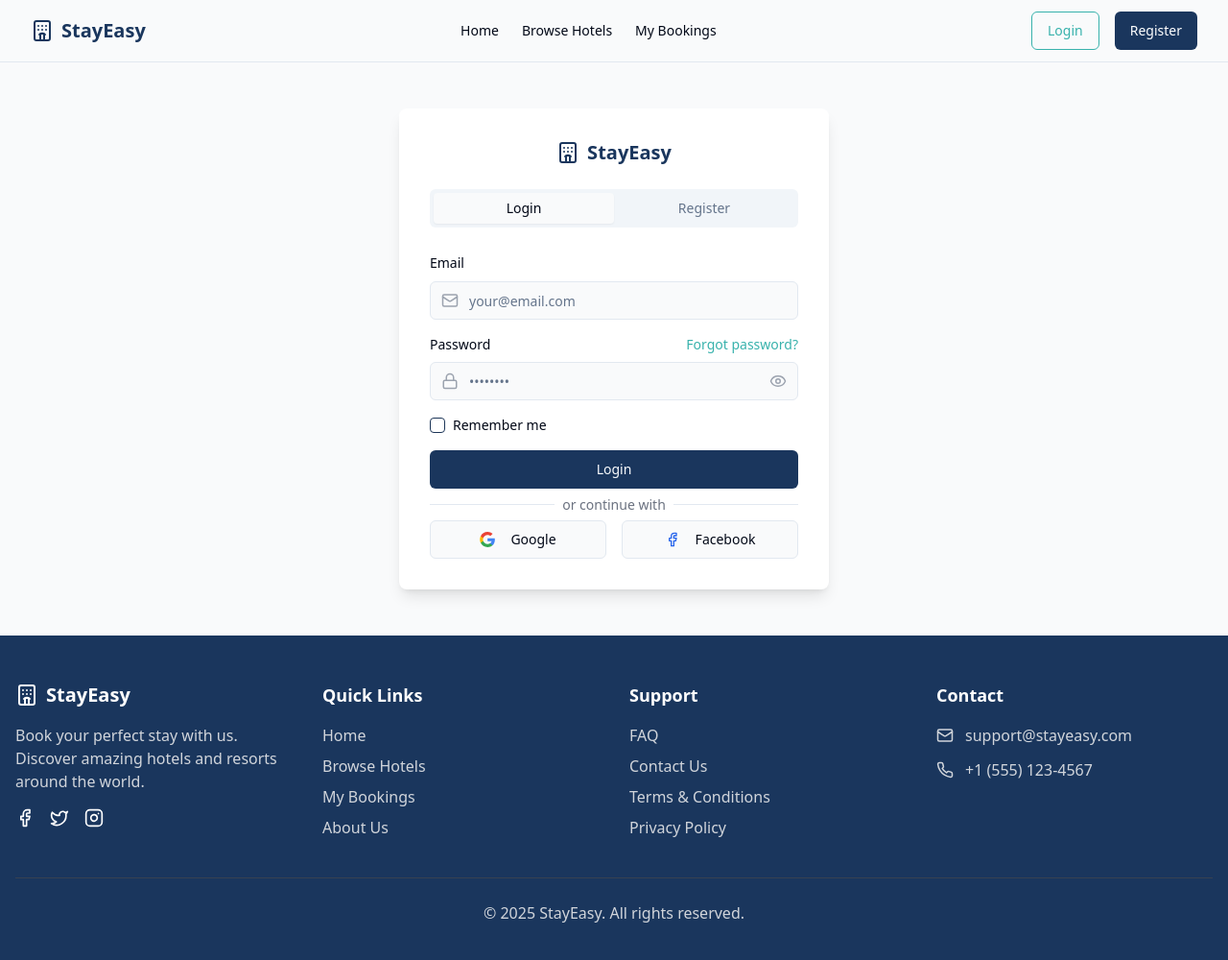
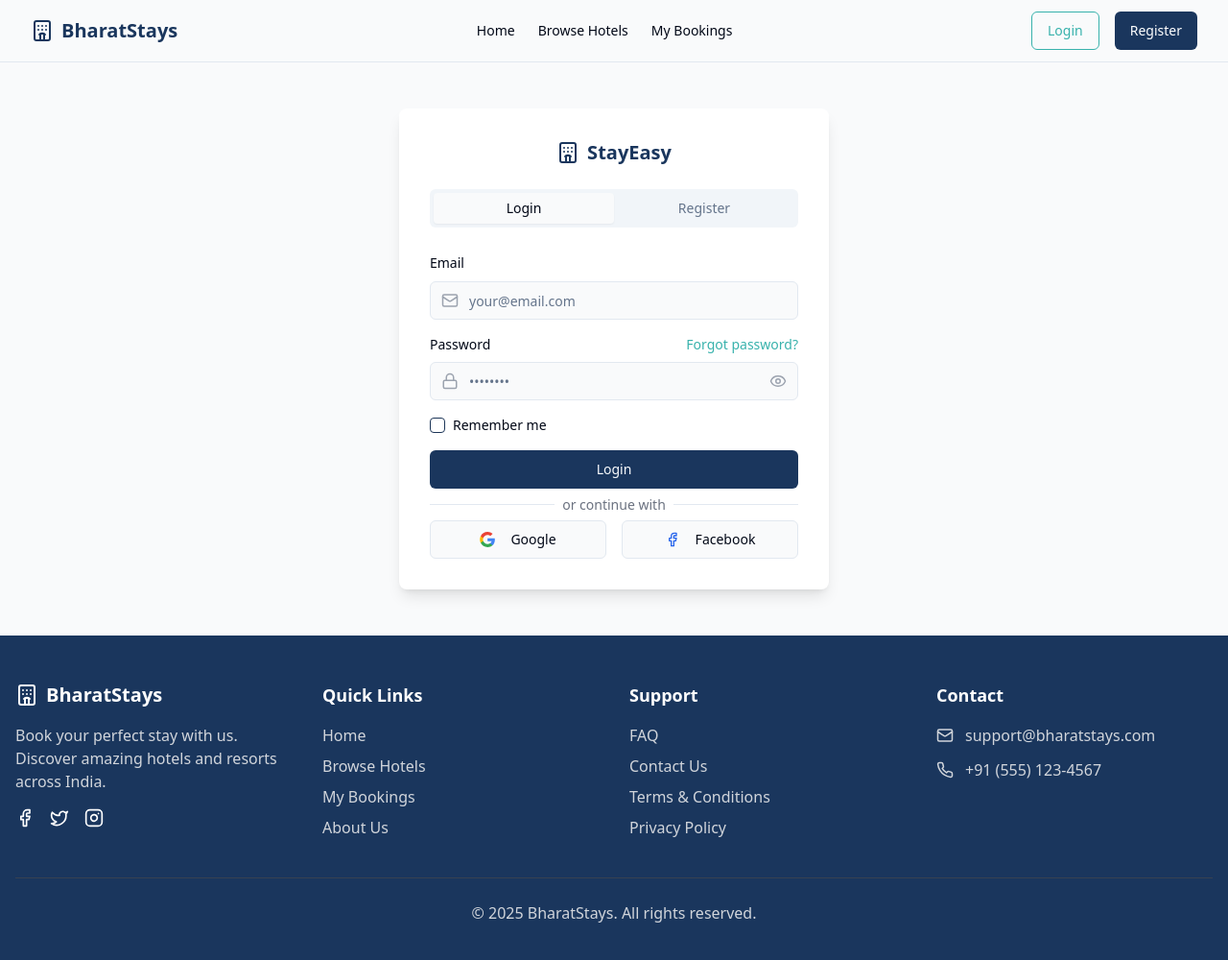
Before and after one commit to Debasis-muduli/bharatstays, a React (Vite) app: page /login in a window 1280 px wide. Shown: the top 1000 px of the page at 96% size. Built offline with nearby package versions, Linux system fonts and the light colour scheme.

Commit message:
Rename app to BharatStays
Replaces all instances of "StayEasy" with "BharatStays".

```diff
--- a/src/components/Footer.tsx
+++ b/src/components/Footer.tsx
@@ -1,4 +1,3 @@
-
 import React from 'react';
 import { Link } from 'react-router-dom';
 import { Hotel, Mail, Phone, Instagram, Facebook, Twitter } from 'lucide-react';
@@ -12,10 +11,10 @@ const Footer = () => {
           <div>
             <div className="flex items-center space-x-2 mb-4">
               <Hotel className="h-6 w-6" />
-              <span className="font-bold text-xl">StayEasy</span>
+              <span className="font-bold text-xl">BharatStays</span>
             </div>
             <p className="text-gray-300 mb-4">
-              Book your perfect stay with us. Discover amazing hotels and resorts around the world.
+              Book your perfect stay with us. Discover amazing hotels and resorts across India.
             </p>
             <div className="flex space-x-4">
               <a href="#" aria-label="Facebook" className="hover:text-hotel-secondary transition-colors">
@@ -90,18 +89,18 @@ const Footer = () => {
             <div className="space-y-3">
               <div className="flex items-center space-x-3 text-gray-300">
                 <Mail size={18} />
-                <span>support@stayeasy.com</span>
+                <span>support@bharatstays.com</span>
               </div>
               <div className="flex items-center space-x-3 text-gray-300">
                 <Phone size={18} />
-                <span>+1 (555) 123-4567</span>
+                <span>+91 (555) 123-4567</span>
               </div>
             </div>
           </div>
         </div>
 
         <div className="border-t border-gray-700 mt-10 pt-6 text-center text-gray-300">
-          <p>© {new Date().getFullYear()} StayEasy. All rights reserved.</p>
+          <p>© {new Date().getFullYear()} BharatStays. All rights reserved.</p>
         </div>
       </div>
     </footer>
--- a/src/components/Navbar.tsx
+++ b/src/components/Navbar.tsx
@@ -17,7 +17,7 @@ const Navbar = () => {
       <div className="container flex h-16 items-center justify-between">
         <Link to="/" className="flex items-center space-x-2">
           <Hotel className="h-6 w-6 text-hotel-primary" />
-          <span className="hidden font-bold text-xl text-hotel-primary sm:inline-block">StayEasy</span>
+          <span className="hidden font-bold text-xl text-hotel-primary sm:inline-block">BharatStays</span>
         </Link>
 
         {/* Desktop Navigation */}
--- a/src/pages/Index.tsx
+++ b/src/pages/Index.tsx
@@ -1,4 +1,3 @@
-
 import React from 'react';
 import { Link } from 'react-router-dom';
 import { Button } from '@/components/ui/button';
@@ -117,10 +116,10 @@ const Index = () => {
         <div className="relative container mx-auto px-4 h-full flex flex-col justify-center">
           <div className="max-w-2xl animate-fade-up">
             <h1 className="text-4xl md:text-5xl lg:text-6xl font-bold text-white mb-4">
-              Find Your Perfect Stay
+              Find Your Perfect Stay in India
             </h1>
             <p className="text-xl text-white/90 mb-8">
-              Discover amazing hotels and resorts around the world with best prices guaranteed
+              Discover amazing hotels and resorts across India with best prices guaranteed
             </p>
           </div>
 
```
